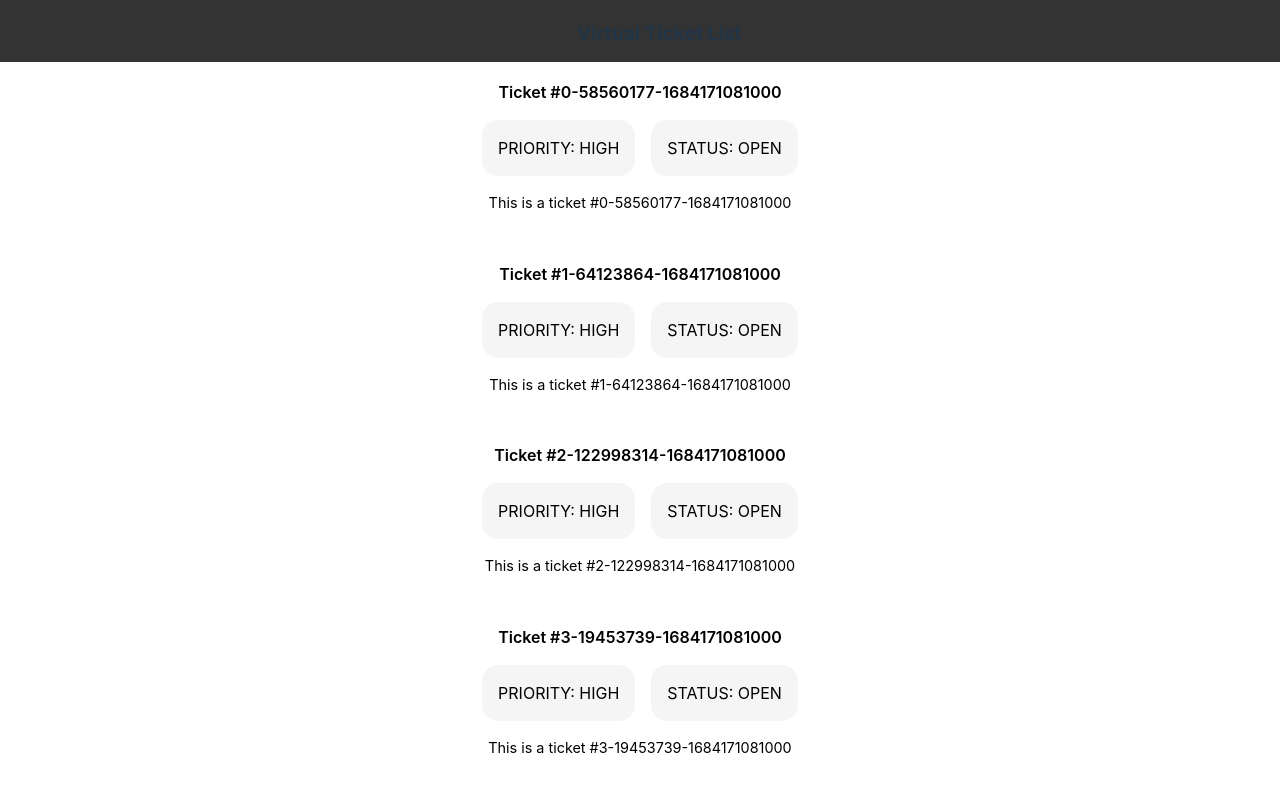
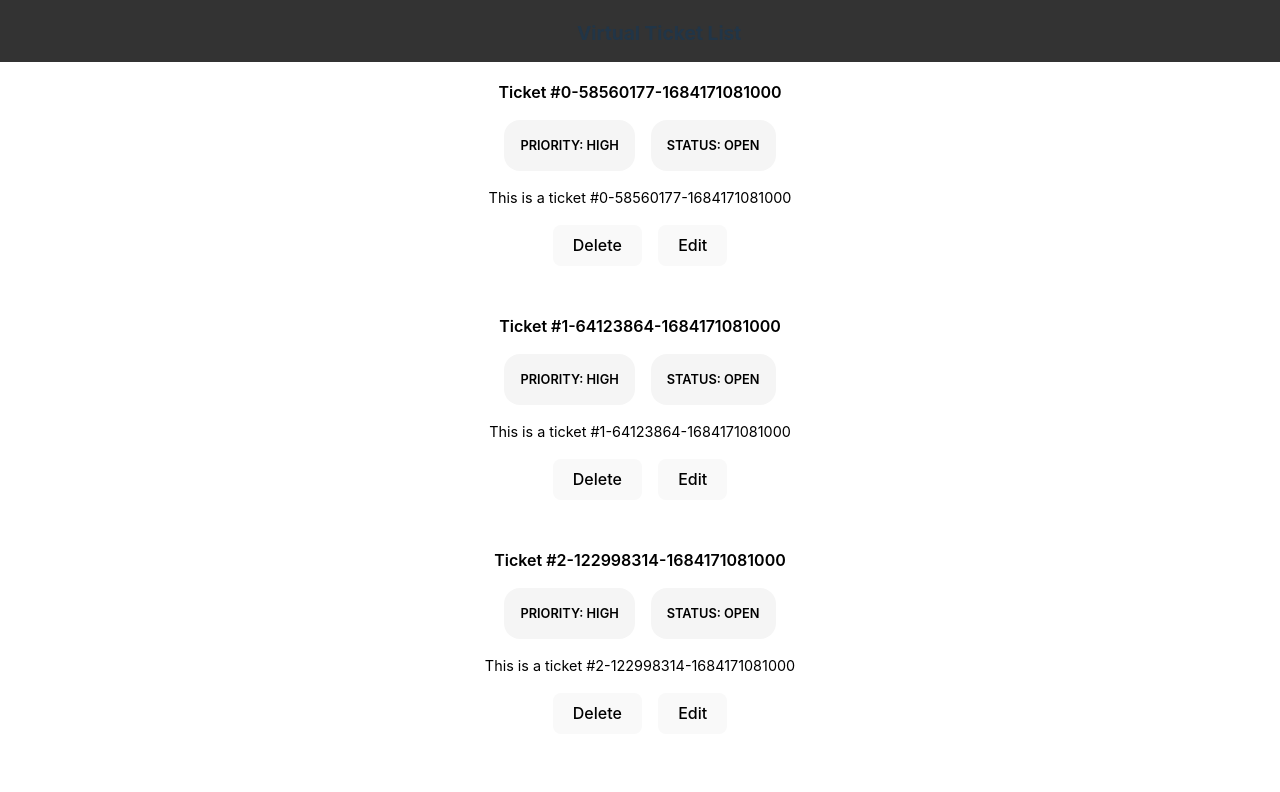
Before and after one commit to Aymanf-sherief/virtual-ticket-list, a React (Vite) app: page / in a window 1280 px wide. Shown: the top 792 px of the page. Built offline with nearby package versions, Linux system fonts and the light colour scheme.

Commit message:
feat: add ticket update and delete functionality

```diff
--- a/src/components/TicketCard/TicketCard.css
+++ b/src/components/TicketCard/TicketCard.css
@@ -21,6 +21,8 @@
   gap: 1rem;
   text-transform: uppercase;
   margin: 0;
+  font-size: 0.8rem;
+  font-weight: 600;
 }
 
 .ticket-description {
@@ -42,3 +44,9 @@
   background-color: #f5f5f5;
   padding: 1rem;
 }
+
+.button-controls {
+  display: flex;
+  flex-direction: row;
+  gap: 1rem;
+}
--- a/src/components/TicketCard/TicketCard.tsx
+++ b/src/components/TicketCard/TicketCard.tsx
@@ -1,19 +1,98 @@
+import React, { useCallback, useContext, useState } from "react";
 import { Ticket } from "../../api/types";
+import { TicketsContext } from "../../pages/TicketListPage/TicketListPage";
 
 interface TicketProps {
   ticket: Ticket;
   heightPx: number;
 }
 
-const TicketCard: React.FC<TicketProps> = ({ ticket, heightPx }) => (
-  <div className="ticket" key={ticket.id} style={{ height: `${heightPx}px` }}>
-    <p className="ticket-subject">{ticket.subject}</p>
-    <div className="ticket-priority-status">
-      <p className="ticket-priority">priority: {ticket.priority}</p>
-      <p className="ticket-status">status: {ticket.status}</p>
+const TicketCard: React.FC<TicketProps> = ({ ticket, heightPx }) => {
+  const ticketsContext = useContext(TicketsContext);
+
+  const [isEditing, setIsEditing] = useState(false);
+  const [currentTicket, setCurrentTicket] = useState<Ticket>(ticket);
+
+  const onChangeTicket = useCallback(
+    (e: React.ChangeEvent<HTMLInputElement>) => {
+      setCurrentTicket((ticket) => ({
+        ...ticket,
+        [e.target.name]: e.target.value,
+      }));
+    },
+    [setCurrentTicket]
+  );
+
+  const handleDelete = useCallback(
+    () => ticketsContext.deleteTicket?.(ticket),
+    [ticketsContext, ticket]
+  );
+
+  const handleSave = useCallback(() => {
+    ticketsContext.updateTicket?.(ticket);
+    setIsEditing(false);
+  }, [ticketsContext, ticket]);
+
+  return (
+    <div
+      className="ticket"
+      key={currentTicket.id}
+      style={{ height: `${heightPx}px` }}
+    >
+      {isEditing ? (
+        <input
+          name="subject"
+          onChange={onChangeTicket}
+          value={currentTicket.subject}
+        />
+      ) : (
+        <p className="ticket-subject">{currentTicket.subject}</p>
+      )}
+
+      <div className="ticket-priority-status">
+        {isEditing ? (
+          <div className="ticket-priority">
+            <span>priority: </span>
+            <input
+              name="priority"
+              onChange={onChangeTicket}
+              value={currentTicket.priority}
+            />
+          </div>
+        ) : (
+          <p className="ticket-priority">priority: {currentTicket.priority}</p>
+        )}
+        {isEditing ? (
+          <div className="ticket-status">
+            <span>status: </span>
+            <input
+              name="status"
+              onChange={onChangeTicket}
+              value={currentTicket.status}
+            />
+          </div>
+        ) : (
+          <p className="ticket-status">status: {currentTicket.status}</p>
+        )}
+      </div>
+      {isEditing ? (
+        <input
+          name="description"
+          onChange={onChangeTicket}
+          value={currentTicket.description}
+        />
+      ) : (
+        <p className="ticket-description">{currentTicket.description}</p>
+      )}
+      <div className="button-controls">
+        <button onClick={handleDelete}>Delete</button>
+        <button onClick={() => setIsEditing((editing) => !editing)}>
+          {isEditing ? "Cancel" : "Edit"}
+        </button>
+        {isEditing && <button onClick={handleSave}>Save</button>}
+      </div>
     </div>
-    <p className="ticket-description">{ticket.description}</p>
-  </div>
-);
+  );
+};
 
 export default TicketCard;
--- a/src/components/VirtualList/VirtualList.tsx
+++ b/src/components/VirtualList/VirtualList.tsx
@@ -11,7 +11,7 @@ interface VirtualListProps {
 const VirtualList: React.FC<VirtualListProps> = ({
   tickets,
   heightPx,
-  ticketHeightPx = 140,
+  ticketHeightPx = 200,
 }) => {
   // get the current scroll position from top in list container
   const [scrollTop, setScrollTop] = useState(0);
--- a/src/pages/TicketListPage/TicketListPage.tsx
+++ b/src/pages/TicketListPage/TicketListPage.tsx
@@ -1,10 +1,20 @@
-import { useEffect, useRef, useState } from "react";
+import { useCallback, useEffect, useRef, useState } from "react";
 import "./TicketListPage.css";
 import { listTickets } from "../../api/tickets";
 import { Ticket } from "../../api/types";
 import VirtualList from "../../components/VirtualList";
+import React from "react";
 
-function App() {
+interface TicketsContextData {
+  tickets?: Ticket[];
+  updateTicket?: (ticket: Ticket) => void;
+  deleteTicket?: (ticket: Ticket) => void;
+  addTicket?: (ticket: Ticket) => void;
+}
+
+export const TicketsContext = React.createContext<TicketsContextData>({});
+
+const TicketListPage: React.FC = () => {
   const [tickets, setTickets] = useState<Ticket[]>([]);
   const [heightPx, setHeightPx] = useState(0);
 
@@ -20,11 +30,39 @@ function App() {
       .catch((err) => console.error(err));
   }, []);
 
+  const updateTicket = useCallback(
+    (ticket: Ticket) =>
+      setTickets((tickets) =>
+        tickets.map((t) => (t.id === ticket.id ? ticket : t))
+      ),
+    [setTickets]
+  );
+
+  const deleteTicket = useCallback(
+    (ticket: Ticket) =>
+      setTickets((tickets) => tickets.filter((t) => t.id !== ticket.id)),
+    [setTickets]
+  );
+
+  const addTicket = useCallback(
+    (ticket: Ticket) => setTickets((tickets) => [ticket, ...tickets]),
+    [setTickets]
+  );
+
   return (
     <div className="container" ref={ref}>
-      <VirtualList tickets={tickets} heightPx={heightPx} />
+      <TicketsContext.Provider
+        value={{
+          tickets,
+          updateTicket,
+          deleteTicket,
+          addTicket,
+        }}
+      >
+        <VirtualList tickets={tickets} heightPx={heightPx} />
+      </TicketsContext.Provider>
     </div>
   );
-}
+};
 
-export default App;
+export default TicketListPage;
```
